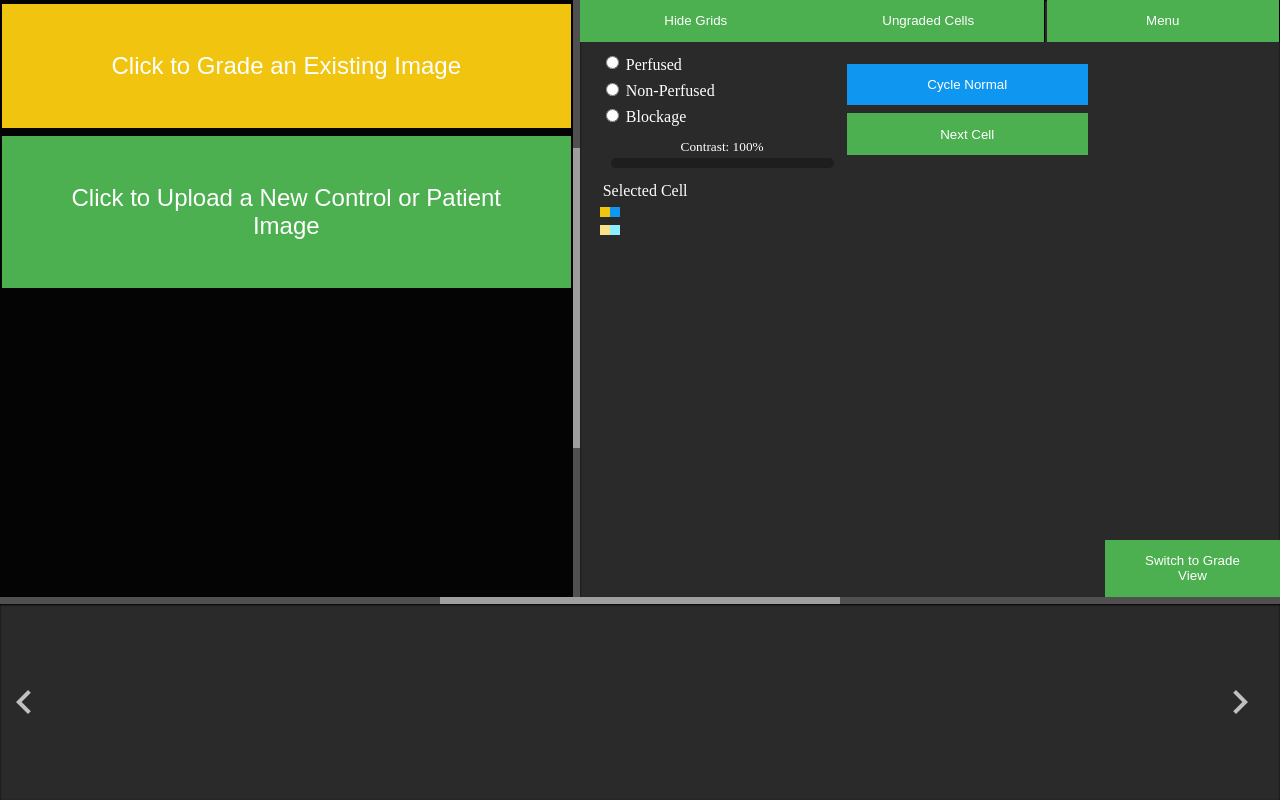
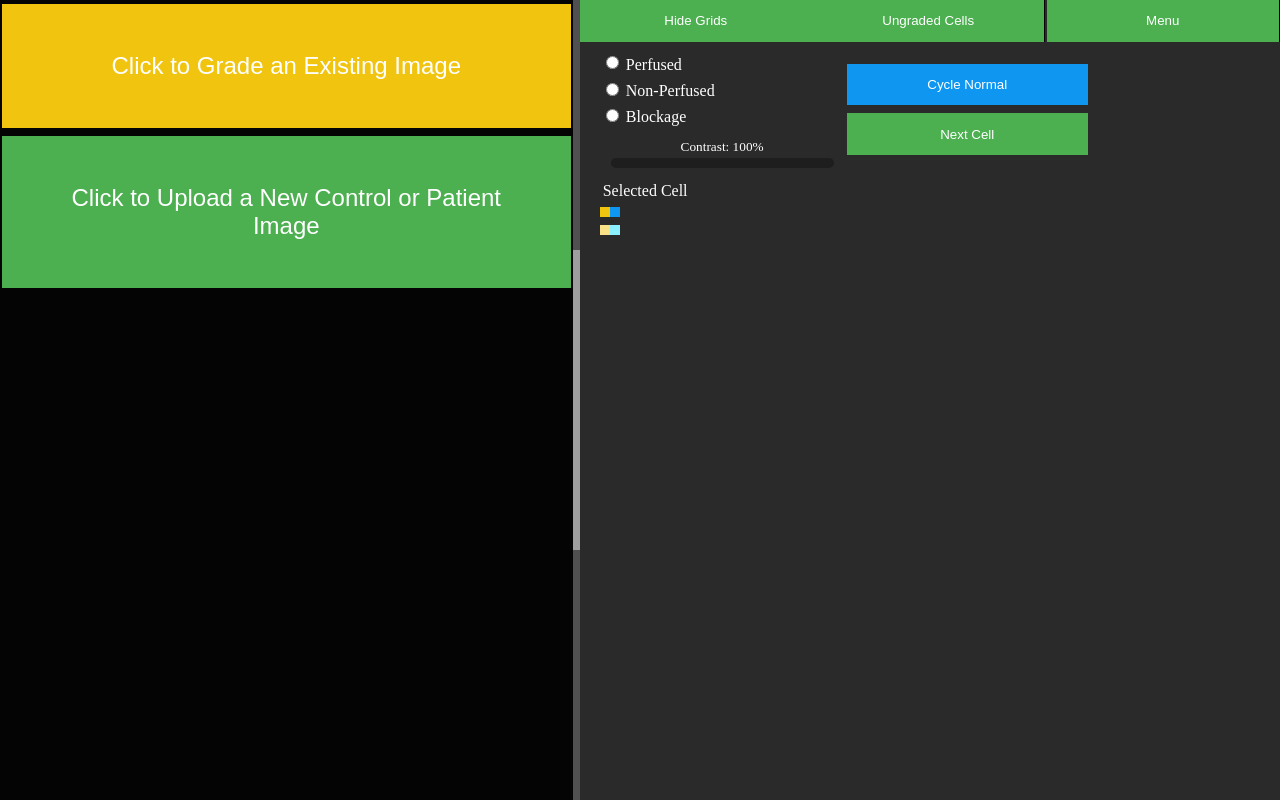
Before and after one commit to OpenHealthSoftware/umich-isla-prototype, a Flask app: template app/templates/view.html in a window 1280 px wide. Run offline with Flask 2, Linux system fonts and the light colour scheme; the template is opened without the code that fills it, so the values that code supplies are empty; grey boxes are pictures that could not be loaded.

Commit message:
Removed some view html / started prep for new UI
Former-commit-id: 75eb1f563aab8497ff93127c4fb6c21a1a7d201d

```diff
--- a/app/static/css/style.css
+++ b/app/static/css/style.css
@@ -40,7 +40,7 @@ html, body, #fullwrap
 
 
 
-#leftScreen {height: 100%;}
+#wrapMainScreen, #leftScreen {height: 100%;}
 
 #fullView
 {
--- a/app/static/js/main.js
+++ b/app/static/js/main.js
@@ -806,7 +806,6 @@ function switchToGradeView()
 		// Figure out what percentage width is required to display both images fully
 		controlBarHeight = $('#controlImgBar').height(); // save user pref
 		var maxH = ($('#fullView').height() + controlBarHeight) / 2;
-		maxH -= $('.imgLabel').height();
 		var ratio = mainImg.width() / mainImg.height();
 		var width = ratio * maxH;
 		var leftScreenPercent = (width / $('#topScreen').width()) * 100;
@@ -823,7 +822,6 @@ function switchToGradeView()
 
 		// Figure out what percentage width is required to one image fully
 		var maxH = $('#fullView').height() - controlBarHeight;
-		maxH -= $('.imgLabel').height();
 		var ratio = mainImg.width() / mainImg.height();
 		var width = ratio * maxH;
 		var leftScreenPercent = (width / $('#topScreen').width()) * 100;
@@ -936,11 +934,6 @@ function changeContrast(event, ui)
 }
 
 
-// User hide main img labels
-$('.imgLabel').click(function(){
-	$('.imgLabel p').toggle();
-});
-
 
 
 function loadGrades()
--- a/app/templates/view.html
+++ b/app/templates/view.html
@@ -9,15 +9,12 @@
 
 
 
-	<map name="map" id="gridMap">
-	{% for i in coords %}
-		<area id="cell_{{loop.index}}" shape="poly" coords="{{i}}" >
-	{% endfor %}
-	</map>
 
 
-	<div id="topScreen" class="split split-vertical" >
-		<div id="leftScreen" class="split split-horizontal content" >
+	<div id="wrapMenuBar"></div><!-- END #wrapMenuBar -->
+
+	<div id="wrapMainScreen">
+		<div id="leftScreen" class="split split-horizontal" >
 			<div id="fullView">
 				{% if not img['imgId'] %}
 						<button onclick="router('patient')" class="patient-shade-1 btn-large">Click to Grade an Existing Image</button>
@@ -26,13 +23,11 @@
 
 				{% set faSrc = url_for('static', filename='images/uploads/' + img['imgId'] + '.' + img['format']) %}
 				{% set gridSrc = url_for('static', filename='images/uploads/grid_' + img['imgId'] + '.' + img['format']) %}
-				<div id="mainImgLabel" class="imgLabel patient-shade-1"><p>Grade Image</p></div>
 				<div style="position:relative;">
 					<img  id="mainFA_image" class="pic" src="{{faSrc}}">
 					<img src="{{gridSrc}}" id="grid" class="pic overlay grid" usemap="#map" style="display:block">
 					<canvas id="mainFA_canvas" class="traceCanvas" width="0" height="0"></canvas>
 				</div>
-				<div id="mainNormalImgLabel" class="imgLabel normal-shade-1"><p>Normal Image</p></div>
 				<div id="mainNormal">
 					<img id="normalImg" class="pic" src="">
 					<img id="normalGrid" class="pic overlay grid" src="" >
@@ -45,7 +40,7 @@
 		{% if not img['imgId'] %}
 		{% set lock = 'lock' %}
 		{% endif %}
-		<div id="rightScreen" class="split split-horizontal content {{lock}}" >
+		<div id="rightScreen" class="split split-horizontal {{lock}}" >
 			<div id="menuBar">
 				<button id="toggleGridsBtn" class="menu-btn" onclick="toggleGrids()">Hide Grids</button>
 				<button id="toggleUngradedCellBtn" class="menu-btn" onclick="highlightUngradedCells()">Ungraded Cells</button>
@@ -61,6 +56,36 @@
 					</div>
 				</div>	<!-- END #menuCont -->
 			</div> <!-- END #menuBar -->
+
+			<div id="wrapCellControl">
+
+				<div id="cellPreview">
+
+				</div>
+				<div id="cellTools">
+
+				</div>
+				<div id="libraryPreview" class="hidden"></div>
+
+			</div><!-- END #wrapCellControl -->
+
+			<div id="wrapGradeOptions">
+				<div id="primaryGrade" class="firstClassOptions">
+
+				</div>
+
+				<div id="secondaryGrades">
+					<div id="wrapAssociatedOptions" class="secondClassOptions">
+						<div></div>
+					</div>
+					<div id="definitionsToolbar">
+
+					</div>
+				</div> <!-- END #secondaryGrades -->
+
+			</div><!--END #wrapGradeOptions -->
+
+			<div id="wrapGradeSubmit"></div>
 
 			<div id="gradeView">
 				<div id="cells" class="">
@@ -129,41 +154,12 @@
 
 
 
-			<button id="gradeViewSwitchBtn" onclick="switchToGradeView()">Switch to Grade View</button>
 		</div><!-- END #rightScreen -->
-	</div><!-- END #topScreen -->
 
+		<div id="wrapSideBar"></div><!-- END #wrapSideBar -->
+	</div><!-- END #wrapMainScreen -->
 
-	<div id="bottomScreen" class="split split-vertical content {{lock}}" >
-		<div id="controlImgBar" class="carousel_container">
-			{% if controls|length > numPrev %}
-			{% endif %}
-			<div id='left_scroll' class="arrow">
-				<svg fill="#C0C0C0" height="48" viewBox="0 0 24 24" width="48">
-					<path d="M15.41 7.41L14 6l-6 6 6 6 1.41-1.41L10.83 12z"/>
-				</svg>
-			</div>
-			<div class='carousel_inner'>
-				<ul class='carousel_ul' id="controlImgCarouselUL">
-					{% for i in controls %}
-					<li>
-					<div id="control{{loop.index}}" class="controlPrevItem" onclick="normalSelect(this.id)">
-						<img src="{{i}}">
-					</div>
-					</li>
-				{% endfor %}
-			</div>
-			{% if controls|length > numPrev %}
-
-			{% endif %}
-			<div id="right_scroll" class="arrow">
-				<svg fill="#C0C0C0" height="48" viewBox="0 0 24 24" width="48">
-					<path d="M10 6L8.59 7.41 13.17 12l-4.58 4.59L10 18l6-6z"/>
-				</svg>
-			</div>
-		</div>
-	</div> <!-- END #bottomScreen -->
-
+	<div id="wrapStatusBar"></div><!-- END #wrapStatusBar -->
 
 	<div id="viewFrameCont" class="popup">
 		<div id="exitFrame" class="exitFrame"><button>Close</button></div>
@@ -197,6 +193,12 @@
 	</div>
 	{% endif %}
 
+	<map name="map" id="gridMap">
+	{% for i in coords %}
+		<area id="cell_{{loop.index}}" shape="poly" coords="{{i}}" >
+	{% endfor %}
+	</map>
+
 	<script>
 		var xOffsetPercent = {{xOffset}}, yOffsetPercent = {{yOffset}};
 		var url_view = "{{url_for('main.main_route')}}";
@@ -223,18 +225,6 @@ $('document').ready()
 {
 	var gutterSize = 7;
 
-	var topBotScreenSplit = Split(['#topScreen', '#bottomScreen'], {
-		direction: 'vertical',
-		gutterSize: gutterSize,
-		sizes : [75,25],
-		onDragEnd : function(){
-			remap();
-			// User dragged control bar open
-			if (isControlBarOpen == false)
-				toggleNormalsBar();
-		}
-	});
-
 	var leftRightScreenSplit = Split(['#leftScreen', '#rightScreen'], {
 		sizes : [45,55],
 		gutterSize: gutterSize,
```
